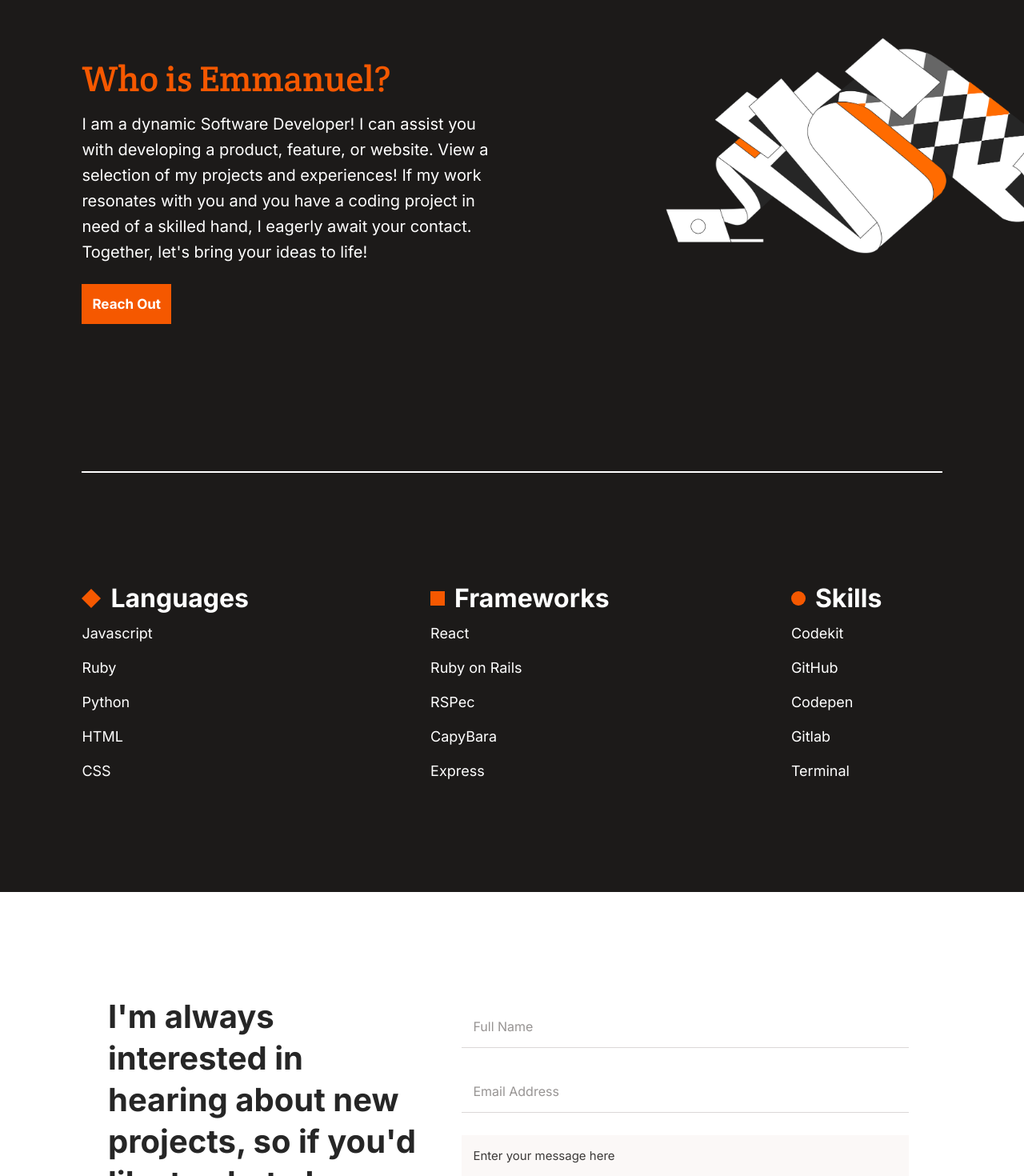
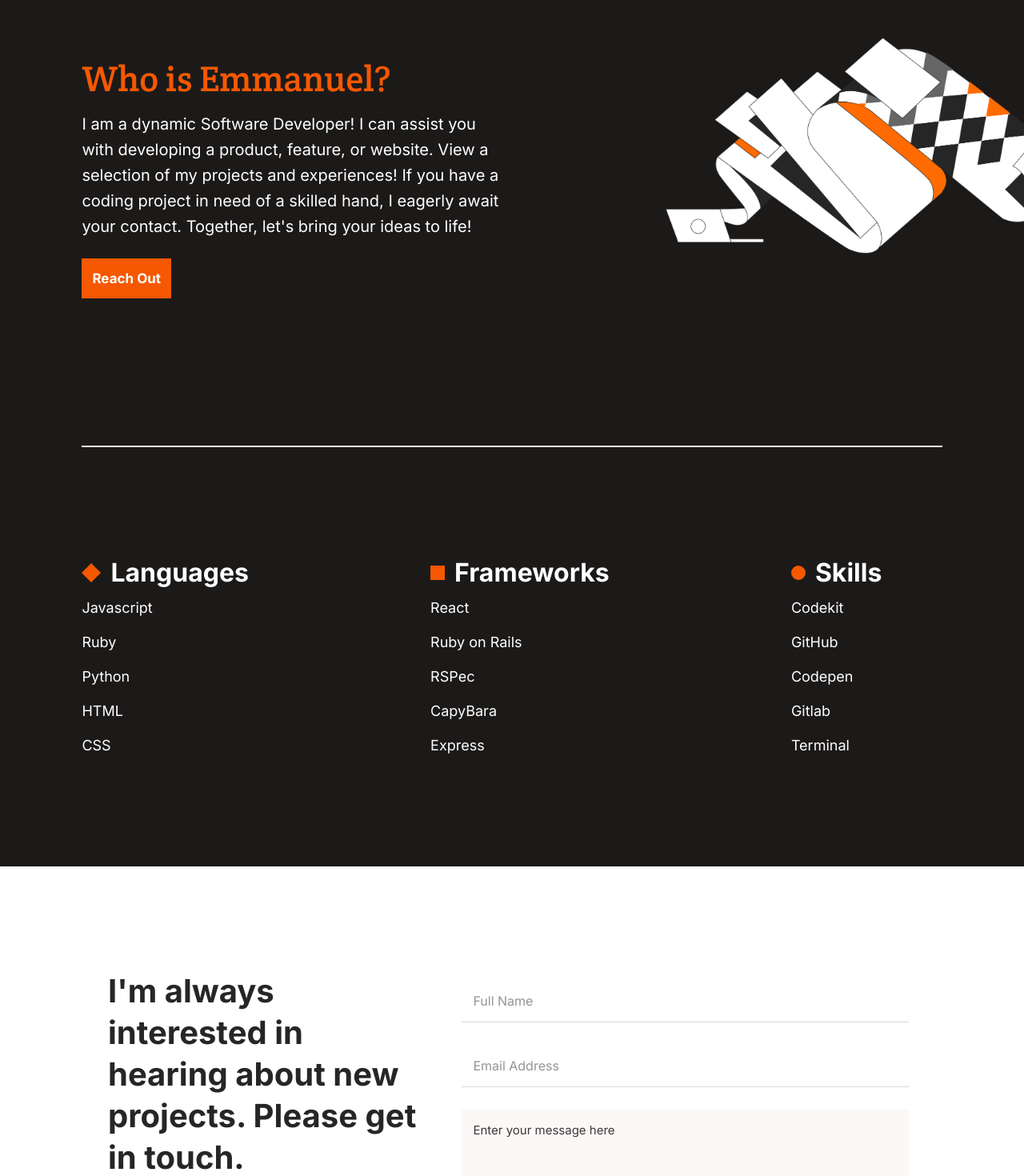
Before and after one commit to emmiiorji/portfolio, a React (Create React App) app: page / in a window 1280 px wide. Shown: the part 3080-4550 px from the top of the page at 80% size. Built offline with nearby package versions, Linux system fonts and the light colour scheme; a web font is replaced by a local one.

Commit message:
Update contact section

```diff
--- a/src/components/about/index.js
+++ b/src/components/about/index.js
@@ -5,7 +5,7 @@ const About = () => (
     <h1>Who is Emmanuel?</h1>
     <p>
       I am a dynamic Software Developer! I can assist you with developing a product, feature, or
-      website. View a selection of my projects and experiences! If my work resonates with you and
+      website. View a selection of my projects and experiences! If
       you have a coding project in need of a skilled hand, I eagerly await your contact.
       Together, let&#39;s bring your ideas to life!
     </p>
--- a/src/components/contact/index.js
+++ b/src/components/contact/index.js
@@ -24,8 +24,7 @@ const Contact = () => {
   return (
     <section id="contact">
       <p>
-        I&#39;m always interested in hearing about new projects,
-        so if you&#39;d like to chat please get in touch.
+        I&#39;m always interested in hearing about new projects. Please get in touch.
       </p>
 
       <form id="contact-me" onSubmit={handleSubmit(handleFormSubmit)}>
--- a/src/index.css
+++ b/src/index.css
@@ -1,6 +1,10 @@
 @tailwind base;
 @tailwind components;
 @tailwind utilities;
+
+html {
+  scroll-behavior: smooth;
+}
 
 body::-webkit-scrollbar {
   width: 0;
```
